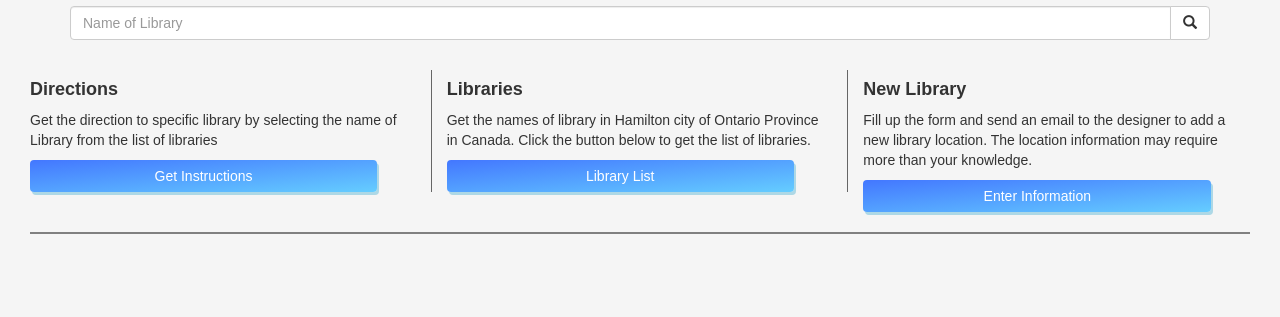
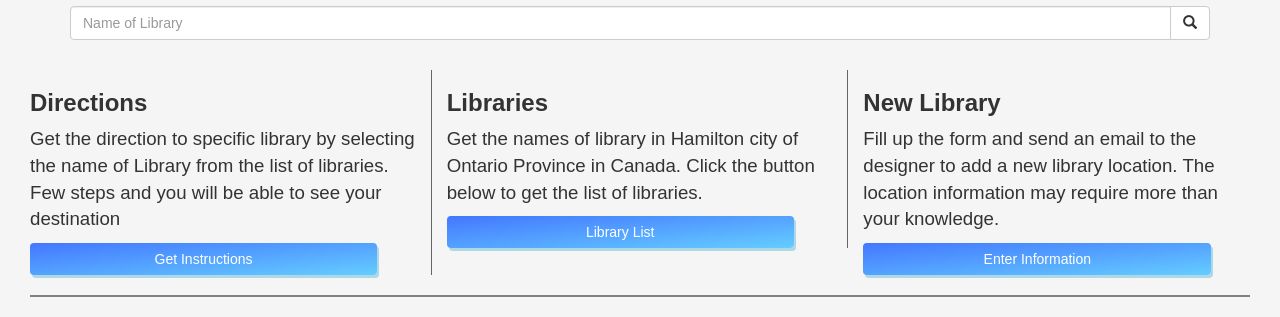
Before and after one commit to Mrajpatel/Hamilton-Athenaeum-, a website: page public_html/index.html in a window 1280 px wide. Shown: the part 577-894 px from the top of the page. Before the commit the page ends 831 px from the top, so only its background shows below. Drawn offline with nearby package versions, Linux system fonts and the light colour scheme; some packages are replaced by stand-ins of ours.

```diff
--- a/public_html/index.html
+++ b/public_html/index.html
@@ -50,7 +50,7 @@
             <div id="map"></div>
 
 
-            <div class="container input-group" style="margin-top: 20px;">
+            <div id="123" class="container input-group" style="margin-top: 20px;">
                 <input id="libName" type="text" class="form-control" placeholder="Name of Library">
                 <div class="input-group-btn">
                     <button id="libraryName" class="btn btn-default" onclick="getLibrary()">
@@ -61,9 +61,9 @@
 
             <div class="container-fluid" style="margin-top: 30px;">
                 <div class="row">
-                    <div class="col-sm-4" style="border-right: 1px solid #666;">
-                        <h4><strong>Directions</strong></h4>
-                        <p>Get the direction to specific library by selecting the name of Library from the list of libraries</p>
+                    <div class="col-sm-4" style="border-right: 1px solid #666; font-size: 14pt;">
+                        <h3><strong>Directions</strong></h3>
+                        <p>Get the direction to specific library by selecting the name of Library from the list of libraries. Few steps and you will be able to see your destination</p>
                         <button style="width: 90%" id='g1' type="button" class="btn btn-info" data-toggle="collapse" data-target="#direction">Get Instructions</button>
                         <div id="direction" class="collapse" style="margin-top: 10px;">
                             <p style='font-weight: bold;'>Select the name of library from the list and hit Get Direction button</p>
@@ -83,14 +83,14 @@
                             <button type="button" class="btn btn-success" id="getDirections">Get Directions</button>
                         </div>
                     </div>
-                    <div class="col-sm-4" style="border-right: 1px solid #666;">
-                        <h4><strong>Libraries</strong></h4>
+                    <div class="col-sm-4" style="border-right: 1px solid #666; font-size: 14pt;">
+                        <h3><strong>Libraries</strong></h3>
                         <p>Get the names of library in Hamilton city of Ontario Province in Canada. Click the button below to get the list of libraries.</p>
                         <button style="width: 90%" id='g2' type="button" class="btn btn-info" data-toggle="collapse" data-target="#list">Library List</button>
 
                     </div>
-                    <div class="col-sm-4">
-                        <h4><strong>New Library</strong></h4>
+                    <div class="col-sm-4" style=" font-size: 14pt;">
+                        <h3><strong>New Library</strong></h3>
                         <p>Fill up the form and send an email to the designer to add a new library location. The location information may require more than your knowledge.</p>
                         <button style="width: 90%" id='g3' type="button" class="btn btn-info" data-toggle="collapse" data-target="#form">Enter Information</button>
                     </div>
```
